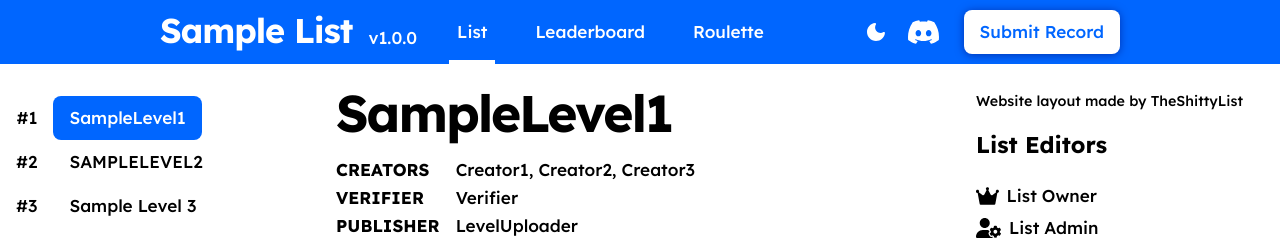
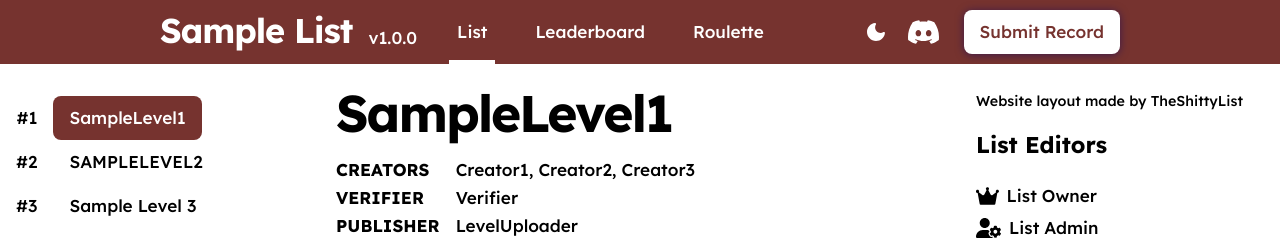
Before and after one commit to casualmfwastaken/Grief-remakes, a plain HTML site: page index.html in a window 1280 px wide. Shown: the top 242 px of the page. Drawn offline with nearby package versions, Linux system fonts and the light colour scheme.

Commit message:
Update main.css

```diff
--- a/css/main.css
+++ b/css/main.css
@@ -3,7 +3,7 @@
     --color-on-background: black;
     --color-background-hover: #eee;
     --color-on-background-hover: black;
-    --color-primary: #0066ff;
+    --color-primary: #76332f;
     --color-on-primary: white;
     --color-error: #de0000;
     --color-on-error: white;
@@ -16,7 +16,7 @@ header.dark {
     --color-on-background: white;
     --color-background-hover: #27262c;
     --color-on-background-hover: white;
-    --color-primary: #283593;
+    --color-primary: #76332f;
     --color-primary-disabled: #1f213c;
     --color-on-primary: white;
     --color-error: #de0000;
```
